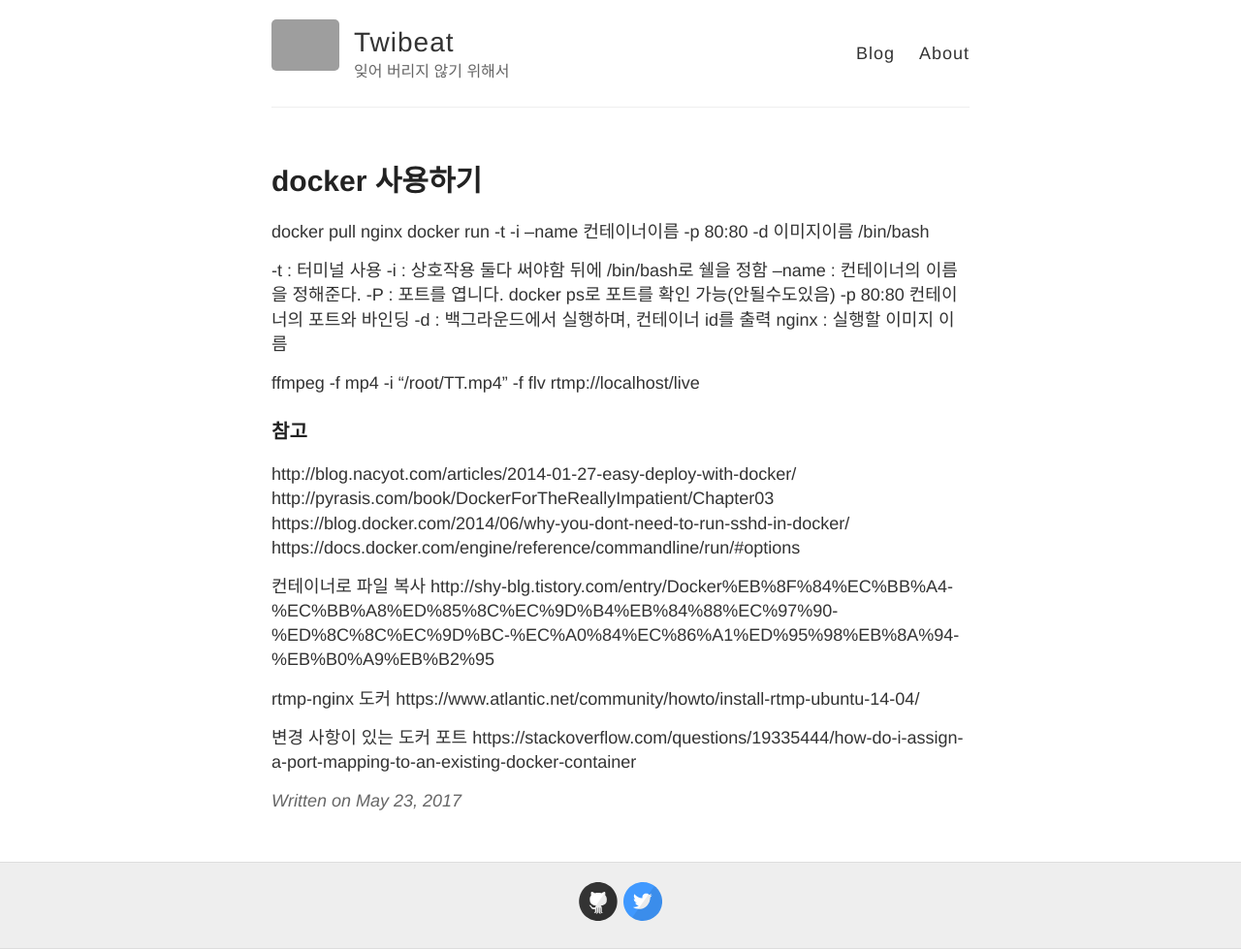
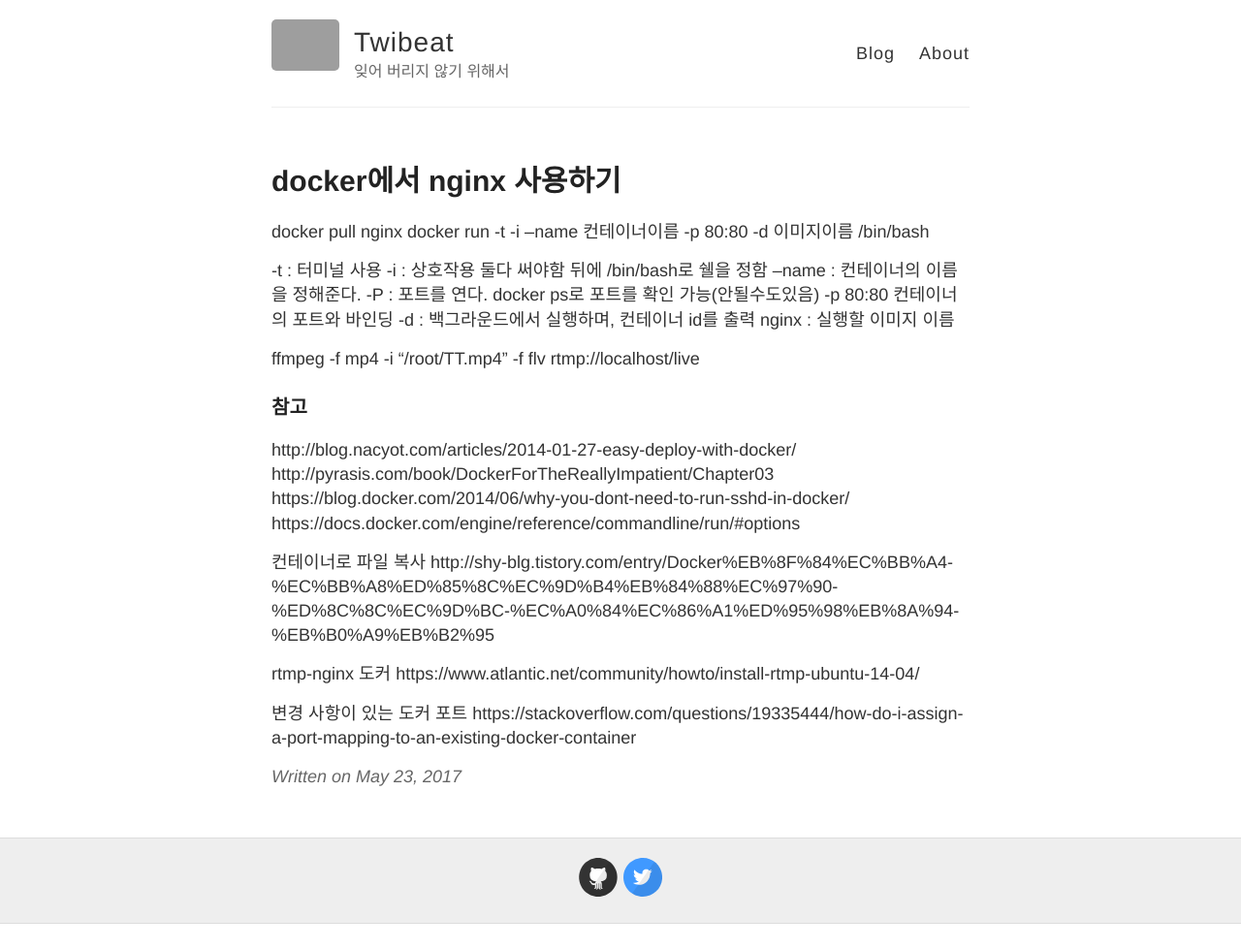
Before and after one commit to changmin-dev/changmin-dev.github.io, a Jekyll site: the page built from _posts/2017-05-23-docker-nginx.md, in a window 1280 px wide. Shown: the whole page at 97% size. Built offline with Jekyll 4.4.1, drawn with Linux system fonts in a browser that asks for light colours; after the commit the page ends 953 px from its top, so only the background shows below that; grey boxes are pictures that could not be loaded.

Commit message:
잘못된 제목 수정, 2017년10월12일 TIL

```diff
--- a/_posts/2017-05-23-docker-nginx.md
+++ b/_posts/2017-05-23-docker-nginx.md
@@ -1,6 +1,6 @@
 ---
 layout: post
-title: docker 사용하기
+title: docker에서 nginx 사용하기
 ---
 docker pull nginx
 docker run -t -i --name 컨테이너이름 -p 80:80 -d 이미지이름 /bin/bash
@@ -9,7 +9,7 @@ docker run -t -i --name 컨테이너이름 -p 80:80 -d 이미지이름 /bin/bash
 -i : 상호작용
 둘다 써야함 뒤에 /bin/bash로 쉘을 정함
 --name : 컨테이너의 이름을 정해준다.
--P : 포트를 엽니다. docker ps로 포트를 확인 가능(안될수도있음)
+-P : 포트를 연다. docker ps로 포트를 확인 가능(안될수도있음)
 -p 80:80 컨테이너의 포트와 바인딩
 -d : 백그라운드에서 실행하며, 컨테이너 id를 출력
 nginx : 실행할 이미지 이름
```
Also changed, not shown: _posts/2017-10-12-TIL20171012.md (added, +25 -0 lines).
